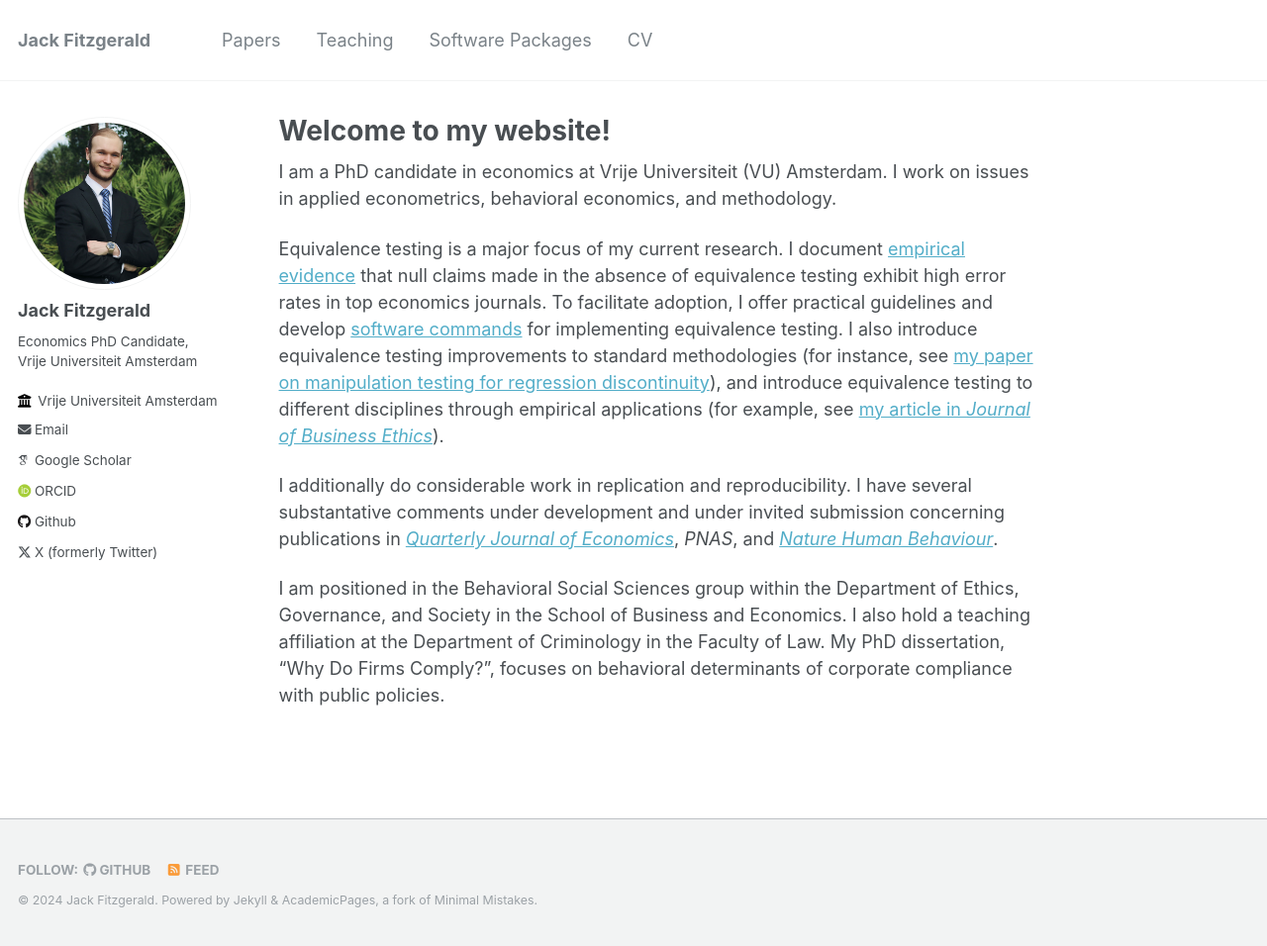
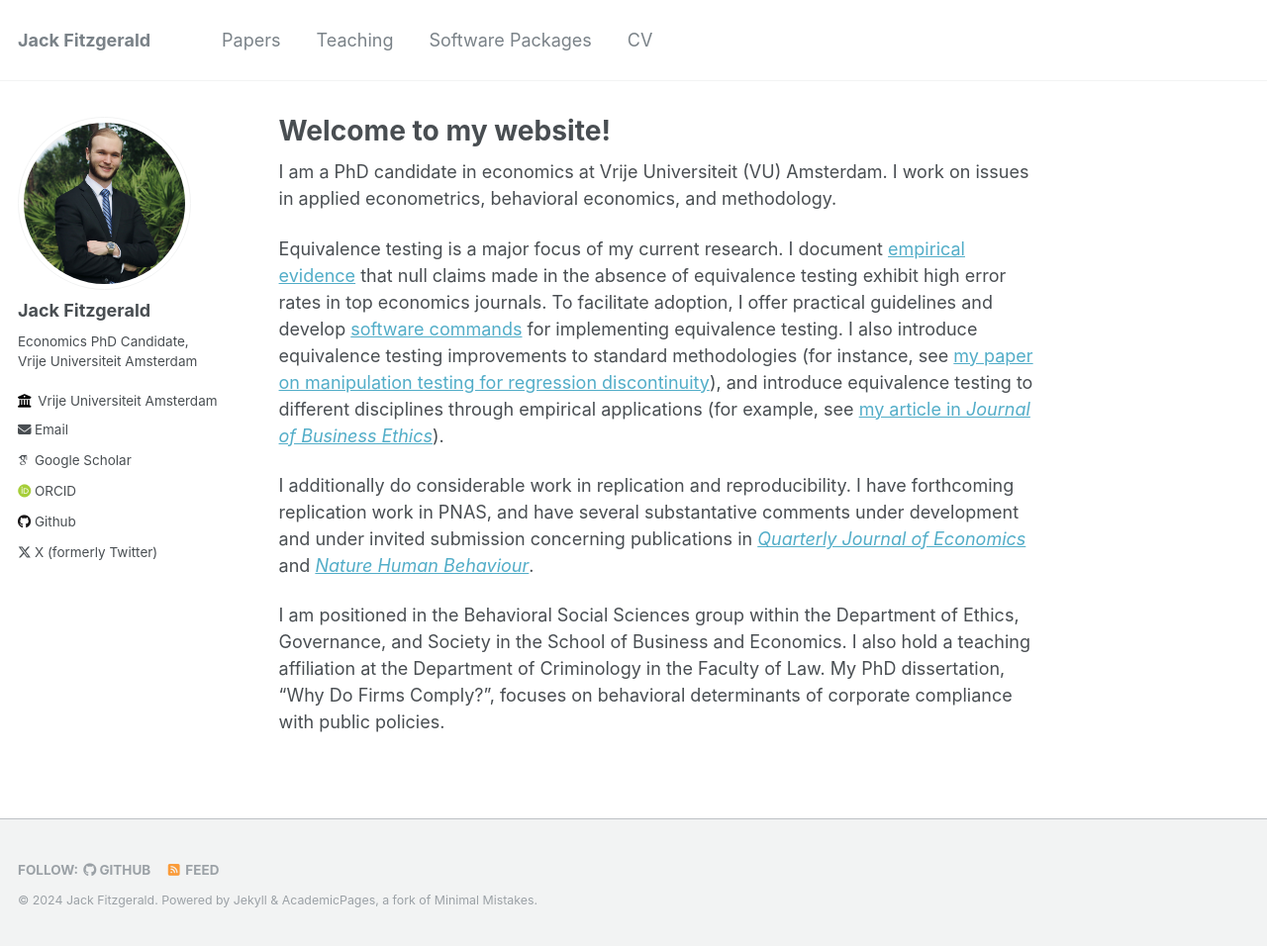
Before and after one commit to jack-fitzgerald/jack-fitzgerald.github.io, a Jekyll site: the page built from _pages/about.md, in a window 1280 px wide and 956 px high. Shown: the whole window at 99% size. Built offline with Jekyll 4.4.1, drawn with Linux system fonts in a browser that asks for light colours; some web fonts are replaced.

Commit message:
Update about.md

```diff
--- a/_pages/about.md
+++ b/_pages/about.md
@@ -11,6 +11,6 @@ I am a PhD candidate in economics at Vrije Universiteit (VU) Amsterdam. I work o
 
 Equivalence testing is a major focus of my current research. I document [empirical evidence](https://jack-fitzgerald.github.io/files/The_Need_for_Equivalence_Testing_in_Economics.pdf) that null claims made in the absence of equivalence testing exhibit high error rates in top economics journals. To facilitate adoption, I offer practical guidelines and develop [software commands](https://jack-fitzgerald.github.io/code/) for implementing equivalence testing. I also introduce equivalence testing improvements to standard methodologies (for instance, see [my paper on manipulation testing for regression discontinuity](https://jack-fitzgerald.github.io/files/RDD_Equivalence.pdf)), and introduce equivalence testing to different disciplines through empirical applications (for example, see [my article in <i>Journal of Business Ethics</i>](https://doi.org/10.1007/s10551-024-05731-x)).
 
-I additionally do considerable work in replication and reproducibility. I have several substantative comments under development and under invited submission concerning publications in [<i>Quarterly Journal of Economics</i>](https://jack-fitzgerald.github.io/files/MS23_Replication.pdf), <i>PNAS</i>, and [<i>Nature Human Behaviour</i>](https://doi.org/10.1038/s41562-023-01807-2).
+I additionally do considerable work in replication and reproducibility. I have forthcoming replication work in PNAS, and have several substantative comments under development and under invited submission concerning publications in [<i>Quarterly Journal of Economics</i>](https://jack-fitzgerald.github.io/files/MS23_Replication.pdf) and [<i>Nature Human Behaviour</i>](https://doi.org/10.1038/s41562-023-01807-2).
 
 I am positioned in the Behavioral Social Sciences group within the Department of Ethics, Governance, and Society in the School of Business and Economics. I also hold a teaching affiliation at the Department of Criminology in the Faculty of Law. My PhD dissertation, "Why Do Firms Comply?", focuses on behavioral determinants of corporate compliance with public policies.
```
